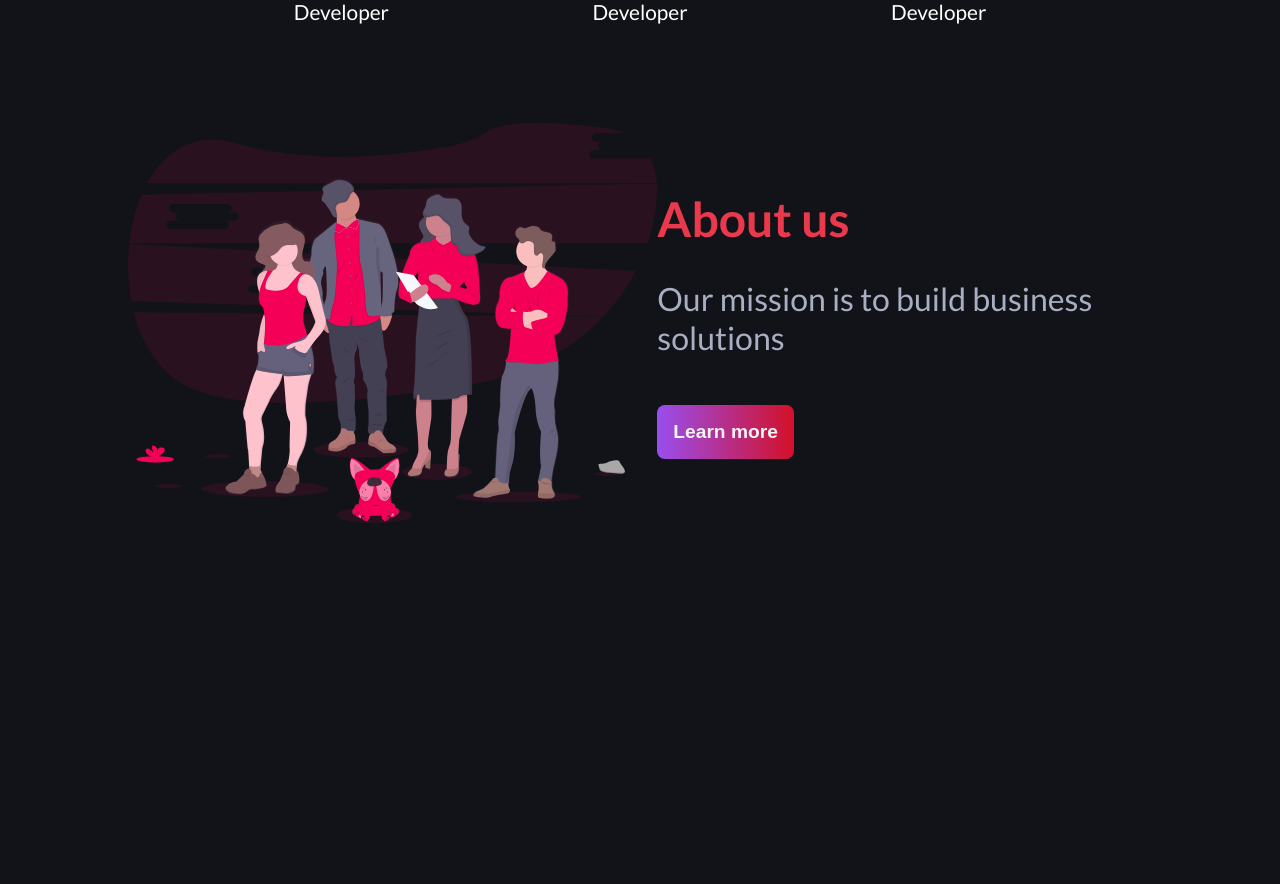
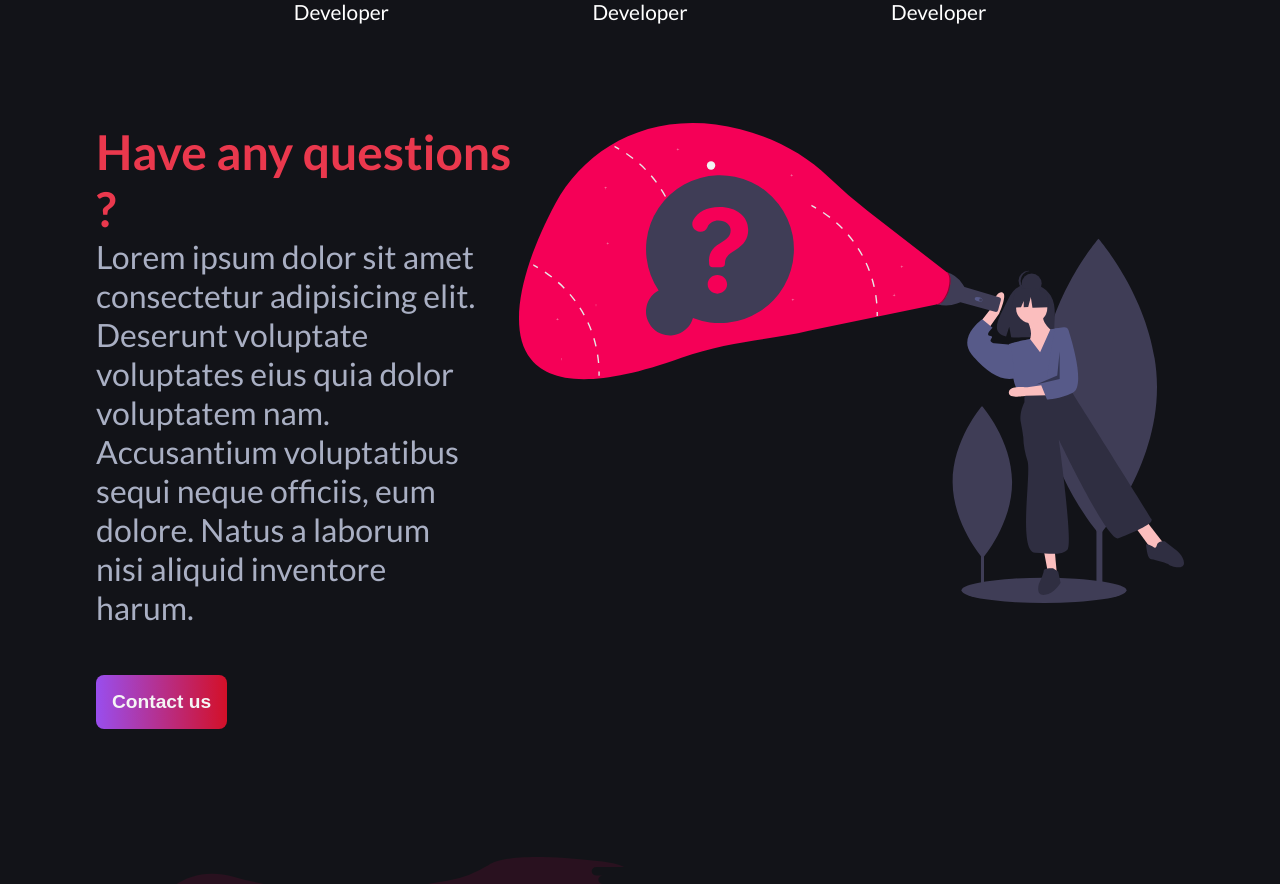
Before and after one commit to j-Birn/agency-website, a React (Vite) app: page / in a window 1280 px wide. Shown: the part 1929-2813 px from the top of the page. Before the commit the page ends 2583 px from the top, so only its background shows below. Built offline with nearby package versions, Linux system fonts and the light colour scheme.

Commit message:
Questions

```diff
--- a/src/App.jsx
+++ b/src/App.jsx
@@ -2,6 +2,7 @@ import About from "./components/About";
 import Feedback from "./components/Feedback";
 import Milestones from "./components/Milestones";
 import Navbar from "./components/Navbar";
+import Questions from "./components/Questions";
 import Starter from "./components/Starter";
 
 function App() {
@@ -11,6 +12,7 @@ function App() {
       <Starter />
       <Milestones />
       <Feedback />
+      <Questions />
       <About />
     </>
   );
--- /dev/null
+++ b/src/components/Questions.jsx
@@ -0,0 +1,26 @@
+import React from "react";
+import questions from "../assets/questions.svg";
+
+const Questions = () => {
+  return (
+    <div className="questions-container">
+      <div className="container">
+        <div className="title-container">
+          <div className="title">Have any questions ?</div>
+          <div className="subtitle">
+            Lorem ipsum dolor sit amet consectetur adipisicing elit. Deserunt
+            voluptate voluptates eius quia dolor voluptatem nam. Accusantium
+            voluptatibus sequi neque officiis, eum dolore. Natus a laborum nisi
+            aliquid inventore harum.
+          </div>
+          <button>Contact us</button>
+        </div>
+        <div className="image">
+          <img src={questions} alt="" />
+        </div>
+      </div>
+    </div>
+  );
+};
+
+export default Questions;
--- /dev/null
+++ b/src/styles/components/Questions.scss
@@ -0,0 +1,31 @@
+@import "../variables.scss";
+
+.questions-container {
+  margin: 6rem;
+  .container {
+    display: grid;
+    grid-template-columns: repeat(2, 1fr);
+    .image {
+      img {
+        height: 30rem;
+      }
+    }
+    .title-container {
+      display: flex;
+      justify-content: center;
+      align-items: flex-start;
+      flex-direction: column;
+      .title {
+        font-size: 3rem;
+        font-weight: bolder;
+        text-align: start;
+        color: $primaryColor;
+      }
+      .subtitle {
+        font-size: 2rem;
+        width: 90%;
+        color: $secondaryColor;
+      }
+    }
+  }
+}
--- a/src/styles/components/index.scss
+++ b/src/styles/components/index.scss
@@ -3,3 +3,4 @@
 @import "About";
 @import "Milestones";
 @import "Feedback";
+@import "Questions";
```
